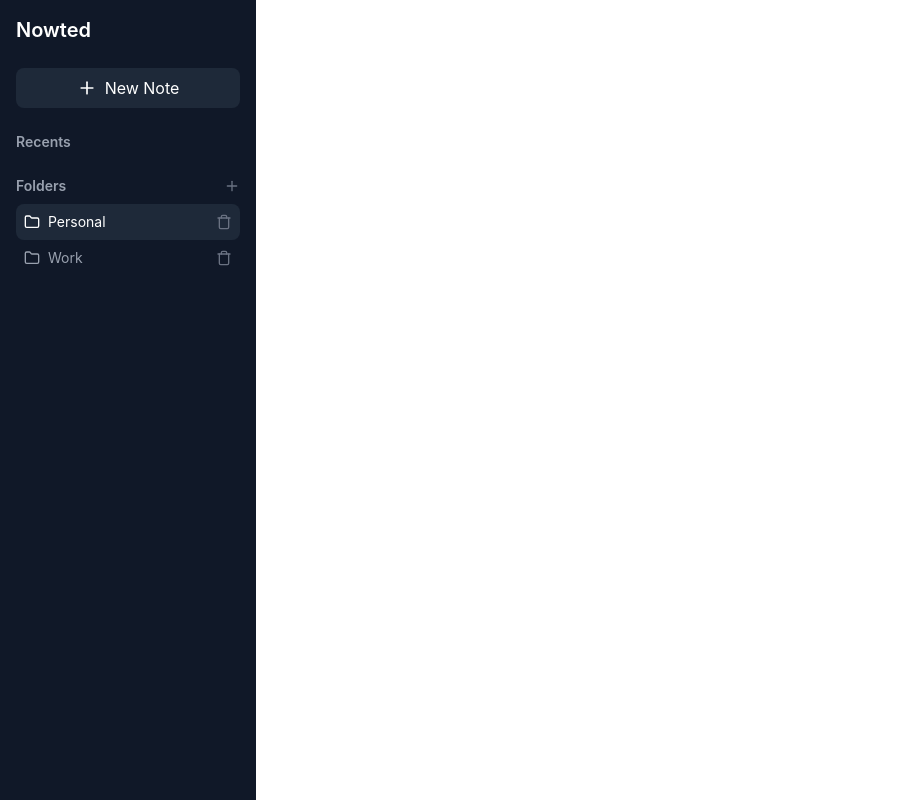
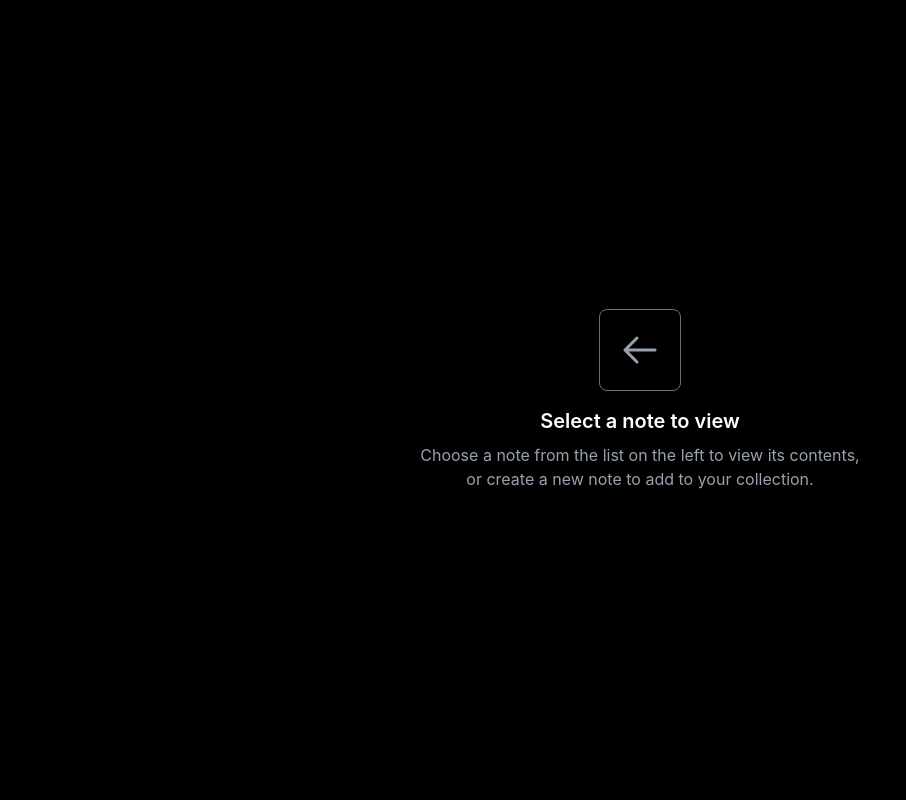
Before and after one commit to mehroj-r/web_notes, a React (Create React App) app in the folder notes_app/: page / in a window 1280 px wide. Shown: the whole page, without its empty margins (0-906 px from the left). Built offline with nearby package versions, Linux system fonts and the light colour scheme.

Commit message:
feat: Implemented empty state placeholder component
- Replaced Menu component with EmptyPlaceholder in App.js.
- Added EmptyPlaceholder component with relevant UI.

```diff
--- a/notes_app/src/App.js
+++ b/notes_app/src/App.js
@@ -1,10 +1,11 @@
 import logo from './logo.svg';
 import './App.css';
 import Menu from "./components/menu";
+import EmptyPlaceholder from "./components/empty-page";
 
 function App() {
   return (
-   <Menu/>
+   <EmptyPlaceholder/>
   );
 }
 
--- /dev/null
+++ b/notes_app/src/components/empty-page.jsx
@@ -0,0 +1,30 @@
+const EmptyPlaceholder = () => {
+    return (
+        <div className="flex flex-col items-center justify-center h-screen bg-black text-white">
+            <div className="flex flex-col items-center">
+                <div className="border border-gray-500 p-4 rounded-lg">
+                    <svg
+                        xmlns="http://www.w3.org/2000/svg"
+                        fill="none"
+                        viewBox="0 0 24 24"
+                        strokeWidth="1.5"
+                        stroke="currentColor"
+                        className="w-12 h-12 text-gray-400"
+                    >
+                        <path
+                            strokeLinecap="round"
+                            strokeLinejoin="round"
+                            d="M19.5 12h-15m0 0l6-6m-6 6l6 6"
+                        />
+                    </svg>
+                </div>
+                <h2 className="mt-4 text-xl font-semibold">Select a note to view</h2>
+                <p className="mt-2 text-gray-400 text-center max-w-md">
+                    Choose a note from the list on the left to view its contents, or create a new note to add to your collection.
+                </p>
+            </div>
+        </div>
+    );
+};
+
+export default EmptyPlaceholder;
```
